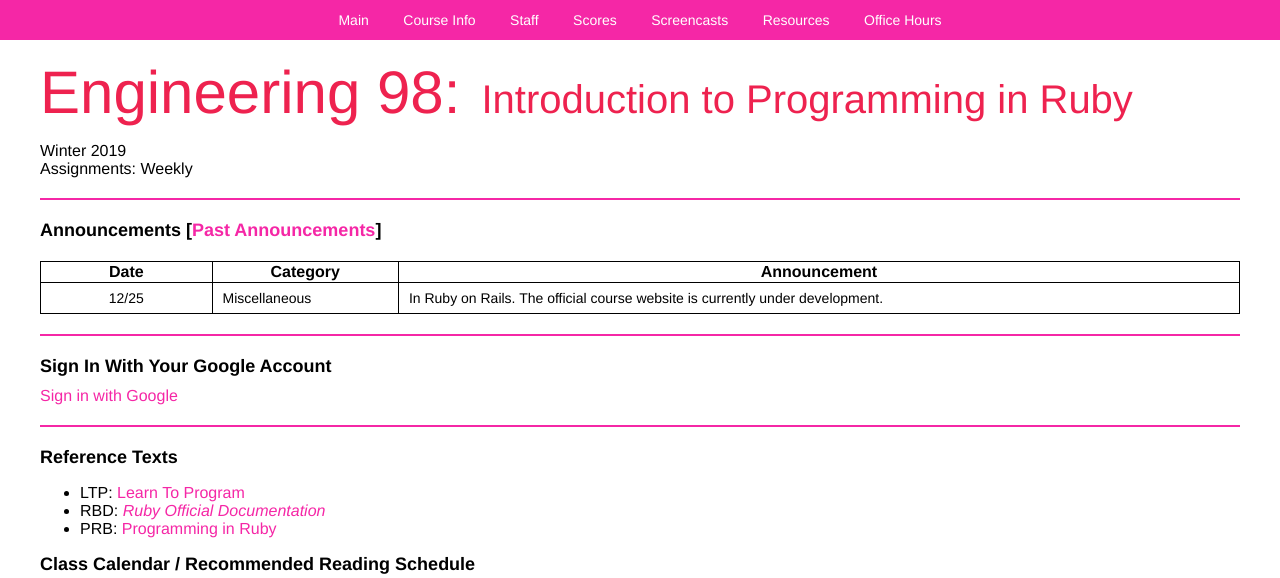
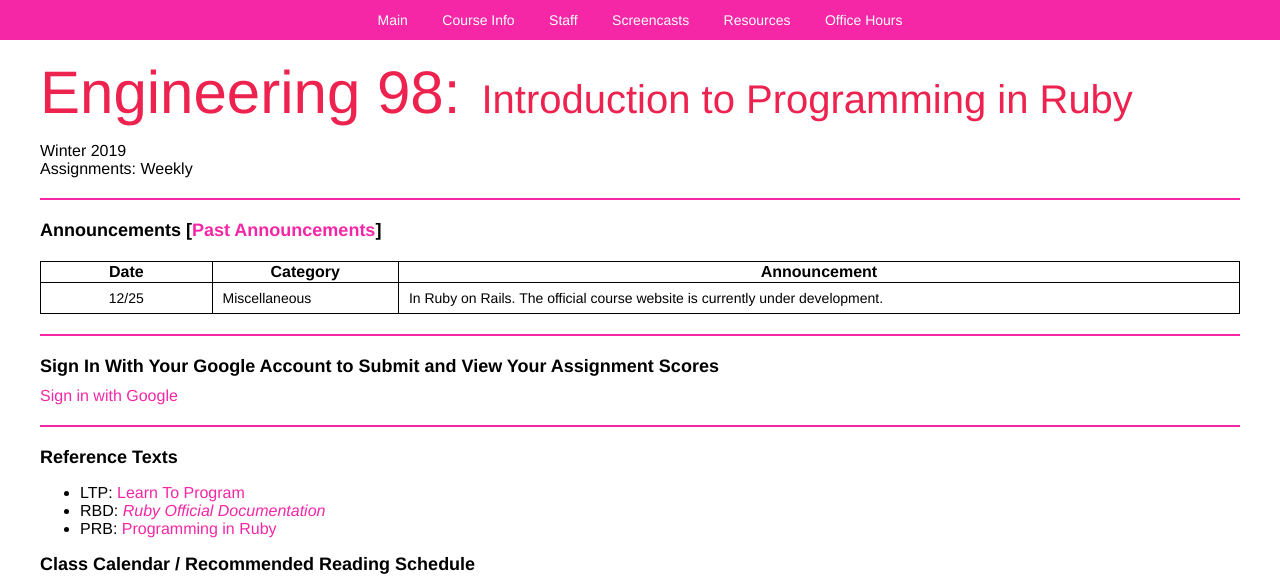
Before and after one commit to paulshaoyuqiao/E98-Course-Website, a Rails app: page / in a window 1280 px wide. Shown: the top 578 px of the page. Run offline with Rails 7, Linux system fonts and the light colour scheme; style sheets or scripts are compiled from the project's sources; some libraries are stand-ins or nearby versions.

Commit message:
updated home.html.erb:

```diff
--- a/app/views/course/home.html.erb
+++ b/app/views/course/home.html.erb
@@ -32,9 +32,6 @@
             <div class="navitem">Staff</div>
         </a>
         <a href="#">
-            <div class="navitem">Scores</div>
-        </a>
-        <a href="#">
             <div class="navitem">Screencasts</div>
         </a>
         <a href="#">
@@ -66,7 +63,7 @@
             </table>
             <div class="segment">
                 <div class="segmenttitle">
-                    Sign In With Your Google Account
+                    Sign In With Your Google Account to Submit and View Your Assignment Scores
                 </div>
                 <div>
                     <% if current_user %>
```
